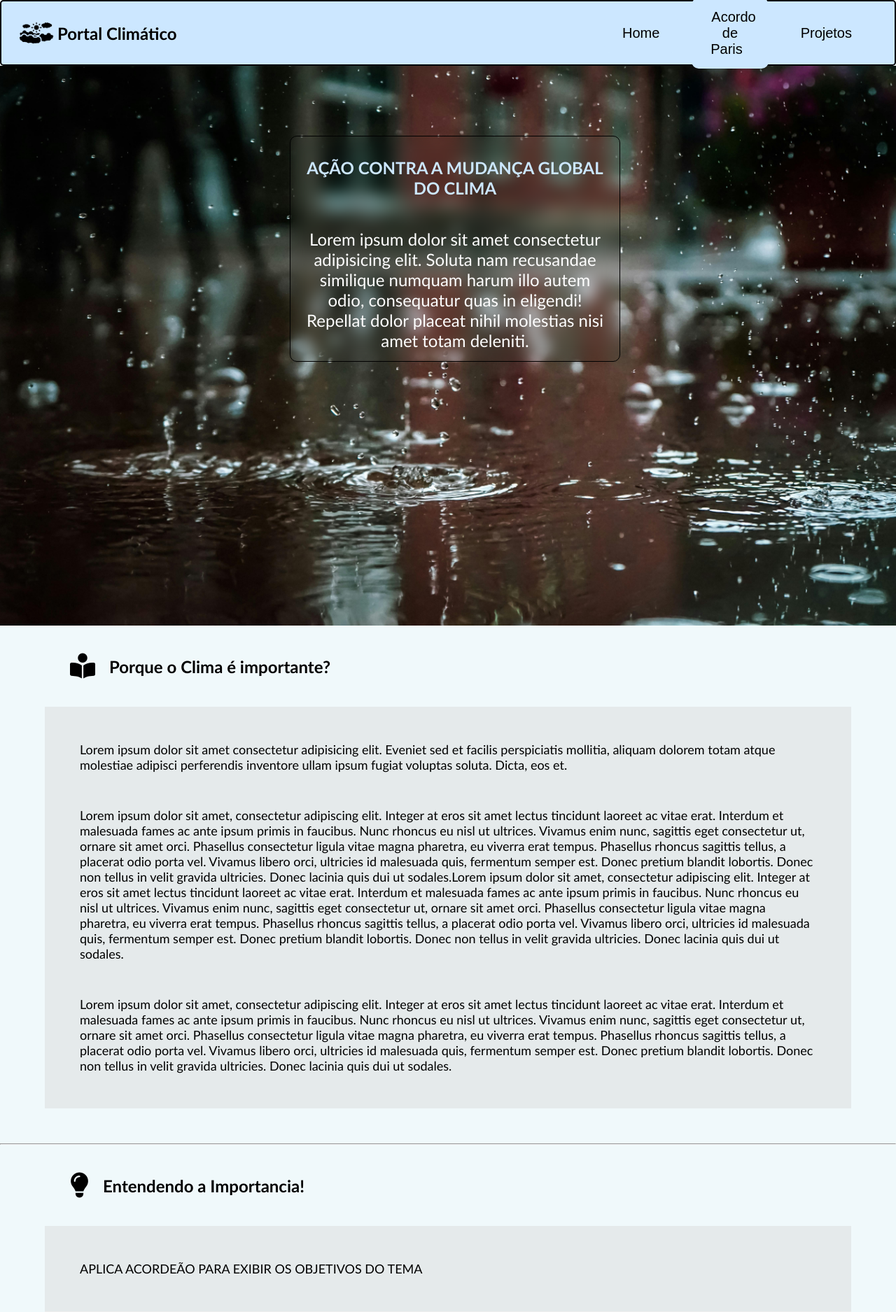
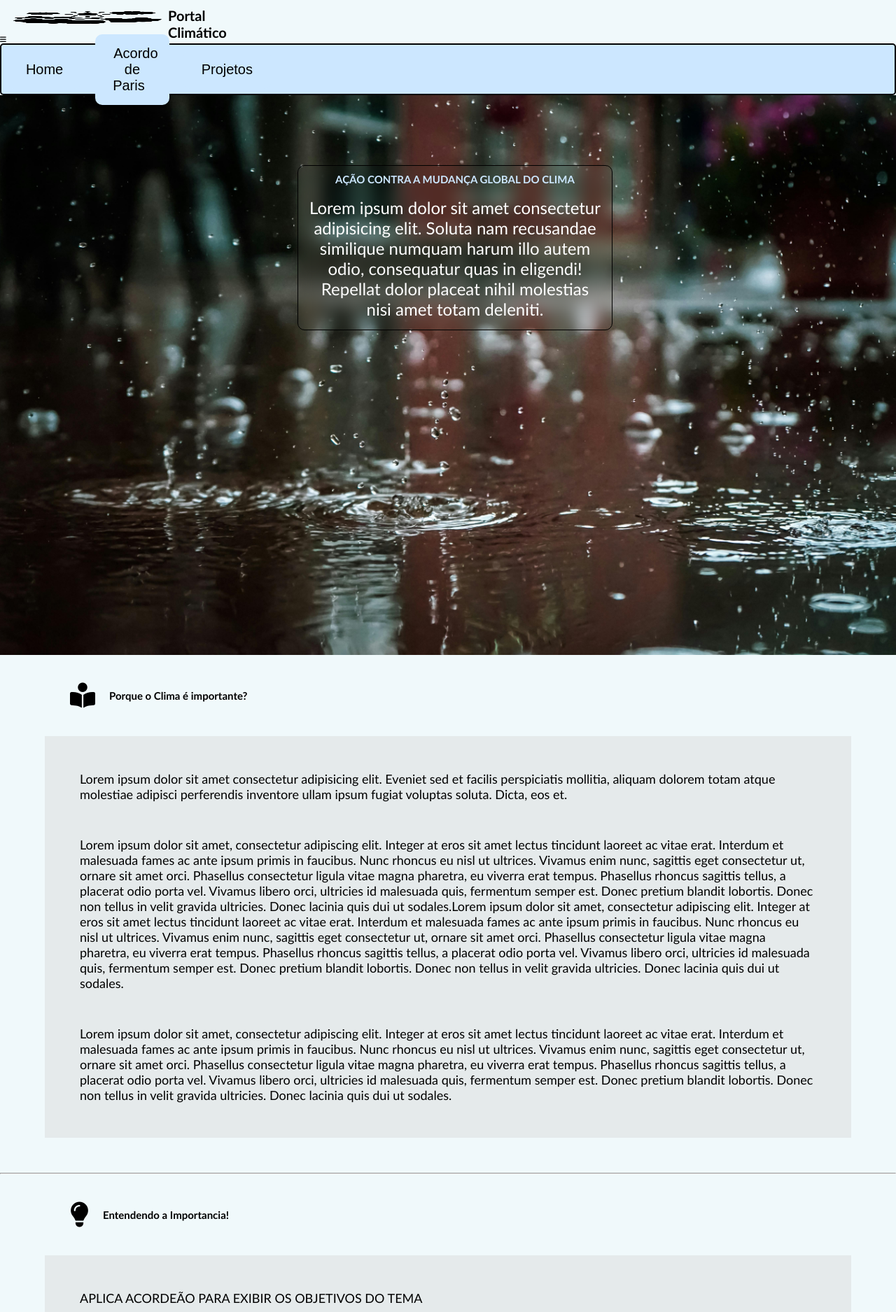
Before and after one commit to NicolasAbner/Portal-do-Clima---WEB, a PHP site: page / in a window 1280 px wide. Shown: the top 1875 px of the page at 70% size. Run offline with PHP 8.4, Linux system fonts and the light colour scheme; some libraries are stand-ins or nearby versions.

Commit message:
Inicia o cabeçalho responsivo

```diff
--- a/CSS/stylesheet.css
+++ b/CSS/stylesheet.css
@@ -1,13 +1,24 @@
-body{
-    background-color: #F0F9FB;
+* {
+  margin: 0;
+  padding: 0;
+  box-sizing: border-box;
+}
+
+:root {
+  font-size: 62.5%;
+}
+
+body {
+  width: 100%;
+  background-color: #f0f9fb;
   margin: 0px;
   max-height: 100vh;
-    font-family: 'Gill Sans', 'Gill Sans MT', Calibri, 'Trebuchet MS', sans-serif;
+  font-family: "Gill Sans", "Gill Sans MT", Calibri, "Trebuchet MS", sans-serif;
   /* overflow: hidden; */
 }
 
-.cabecalho{
-    background-color: #CCE7FF;
+.cabecalho {
+  background-color: #cce7ff;
   justify-content: space-between;
   display: flex;
   flex-direction: row;
@@ -16,7 +27,7 @@ body{
   border-radius: 5px;
 }
 
-.logo{
+.logo {
   padding: 10px;
   display: flex;
   flex-direction: row;
@@ -24,18 +35,18 @@ body{
   max-height: 50px;
 }
 
-.logo img{
+.logo img {
   padding-left: 5px;
   padding-right: 5px;
   max-width: 100%;
   max-height: 100%;
 }
 
-.logo h2{
+.logo h2 {
   align-self: center;
 }
 
-.menu{
+.menu {
   padding: 10px 15px 10px 10px;
   display: flex;
   flex-direction: row;
@@ -45,16 +56,16 @@ body{
   align-items: center;
 }
 
-.menu a{
+.menu a {
   font-family: arial, helvetica, sans-serif;
   font-size: 20px;
   color: black;
   padding: 10px;
-    text-decoration:none;
+  text-decoration: none;
 }
 
 .dropbtn {
-    background-color: #CCE7FF;
+  background-color: #cce7ff;
   border-radius: 10px;
   color: rgb(0, 0, 0);
   padding: 16px;
@@ -75,7 +86,7 @@ body{
   position: absolute;
   background-color: #f9f9f9;
   min-width: 160px;
-    box-shadow: 0px 8px 16px 0px rgba(0,0,0,0.2);
+  box-shadow: 0px 8px 16px 0px rgba(0, 0, 0, 0.2);
   z-index: 1;
 }
 
@@ -87,7 +98,9 @@ body{
   display: block;
 }
 
-.dropdown-content a:hover {background-color: #b6ebfc}
+.dropdown-content a:hover {
+  background-color: #b6ebfc;
+}
 
 .dropdown:hover .dropdown-content {
   display: block;
@@ -97,8 +110,7 @@ body{
   background-color: rgb(85, 114, 149);
 }
 
-.home{
-
+.home {
   background-image: url("../IMG/home_index.jpg");
   background-attachment: fixed;
   background-position: center;
@@ -109,8 +121,7 @@ body{
   display: table;
 }
 
-.home-projetos{
-
+.home-projetos {
   background-image: url("../IMG/projetos_index.jpg");
   background-attachment: fixed;
   background-position: center;
@@ -119,11 +130,9 @@ body{
   height: 800px;
   width: 100%;
   display: table;
-
 }
 
-.home-explicacao{
-
+.home-explicacao {
   background-image: url("../IMG/explicacao_index.jpg");
   background-attachment: fixed;
   background-position: center;
@@ -132,10 +141,9 @@ body{
   height: 800px;
   width: 100%;
   display: table;
-
 }
 
-.card{
+.card {
   display: flex;
   float: right;
   align-items: center;
@@ -144,7 +152,7 @@ body{
   width: 50%;
 }
 
-.card-home{
+.card-home {
   display: flex;
   flex-direction: column;
   align-items: center;
@@ -154,7 +162,7 @@ body{
   margin-top: 100px;
 }
 
-.initial-card-home{
+.initial-card-home {
   margin: 0px 00px 0px 20px;
   display: flex;
   flex-direction: column;
@@ -167,7 +175,7 @@ body{
   border-radius: 10px;
 }
 
-.initial-card{
+.initial-card {
   margin: 0px 00px 0px 20px;
   display: flex;
   flex-direction: column;
@@ -180,43 +188,39 @@ body{
   border-radius: 10px;
 }
 
-.initial-card p{
+.initial-card p {
   text-align: center;
   color: #ffff;
   font-size: x-large;
   margin: 5px;
 }
 
-.initial-card h2{
-
-    color: #CCE7FF;
+.initial-card h2 {
+  color: #cce7ff;
   text-align: center;
-
 }
 
-.initial-card-home p{
+.initial-card-home p {
   text-align: center;
   color: #ffff;
   font-size: x-large;
   margin: 5px;
 }
 
-.initial-card-home h2{
-    color: #CCE7FF;
+.initial-card-home h2 {
+  color: #cce7ff;
   text-align: center;
 }
 
-.container-corpo{
-
+.container-corpo {
   display: flex;
   flex-direction: column;
   width: 100%;
   height: fit-content;
   margin: 10px 0px 50px 0px;
-
 }
 
-.container-corpo{
+.container-corpo {
   justify-content: center;
   align-items: center;
 }
@@ -273,65 +277,52 @@ body{
   margin: 0 0 40px;
 }
 
-
-.titulo-secao{
-
+.titulo-secao {
   display: flex;
   align-items: center;
   width: 50%;
   margin: 10px 0px 10px 70px;
   padding: 10px;
-
 }
 
-.titulo-secao i{
+.titulo-secao i {
   margin: 20px;
   font-size: 36px;
   color: black;
 }
 
-.container-conteudo{
-
+.container-conteudo {
   width: 90%;
   min-height: 500px;
   height: fit-content;
   background-color: #d9d9d976;
   align-self: center;
-
 }
 
-
-.container-conteudo p{
-
+.container-conteudo p {
   font-size: large;
   margin: 50px;
-
 }
 
-.conteudo-esquerda{
-
+.conteudo-esquerda {
   display: flex;
   width: 50%;
   float: left;
-
 }
 
-.conteudo-direita{
-
+.conteudo-direita {
   display: flex;
   width: 50%;
   min-height: 100%;
   float: right;
 }
 
-.rodape{
-
+.rodape {
   display: flex;
   align-items: center;
   justify-content: center;
   background-color: #c2d1d5;
   padding: 5px;
-
 }
 
 /* ACORDEÃO HOME */
@@ -348,12 +339,13 @@ body{
   transition: 0.4s;
 }
 
-  .active, .accordion:hover {
+.active,
+.accordion:hover {
   background-color: #ccc;
 }
 
 .accordion:after {
-    content: '\002B';
+  content: "\002B";
   color: #777;
   font-weight: bold;
   float: right;
--- a/index.html
+++ b/index.html
@@ -9,12 +9,18 @@
     <title> Portal Climático </title>
 </head>
 <body>
+    <header>
+            <div class="logo">
+                <img src="./IMG/logo_bg.png" alt="Cloud-logo">
+                <h1>Portal Climático</h1>
+            </div>
+            <i class="fa-solid fa-bars button-menu"></i>
+            <div class="top-menu"></div>
+            <div class="side-menu"></div>
+    </header>
     <section>
         <div class="cabecalho">
-            <div class="logo">
-                <img src="./IMG/logo_bg.png" alt="Cloud-logo">
-                <h2>Portal Climático</h2>
-            </div>
+
             <div class="menu">
                 <div class="dropdown">
                     <button class="dropbtn"><a href="index.html">Home</a></button>
```
Lines whose indentation alone changed are shown as unchanged.
